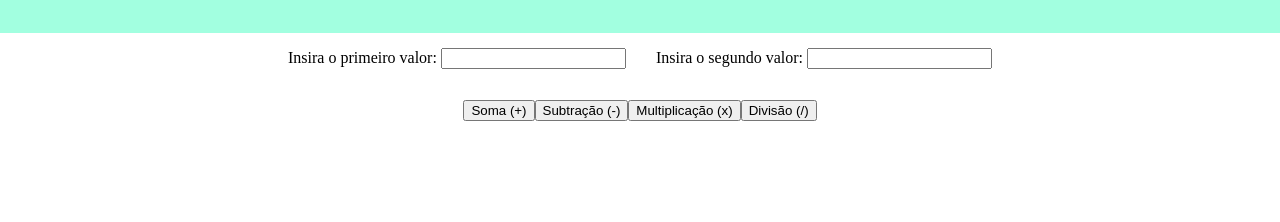
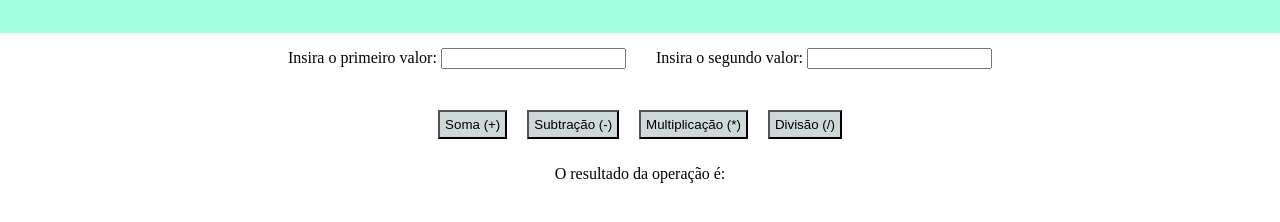
Before and after one commit to Laraguzman08/Calculdora, a plain HTML site: page index.html in a window 1280 px wide. Shown: the part 122-344 px from the top of the page. Drawn offline with Linux system fonts and the light colour scheme.

Commit message:
add - html e style (final)

```diff
--- a/index.html
+++ b/index.html
@@ -21,13 +21,17 @@
             <input type="number" id="valor2" required>
         </div>
     </form>
-
     <div class="flex">
         <button class="botao" onclick=""> Soma (+) </button>
         <button class="botao" onclick=""> Subtração (-) </button>
-        <button class="botao" onclick=""> Multiplicação (x) </button>
+        <button class="botao" onclick=""> Multiplicação (*) </button>
         <button class="botao" onclick=""> Divisão (/) </button>
     </div>
+    <div class="flex">
+        <p id="result"> O resultado da operação é: </p>
+    </div>
+
+    <script src="calculadora.js"></script>
 
 </body>
 </html>
--- a/style.css
+++ b/style.css
@@ -12,11 +12,17 @@ body {
 
 }
 
-.ajuste {
-    padding: 15px;
+.botao {
+    background-color: hsl(180, 10%, 83%);
+    margin: 10px;
+    padding: 5px;
 }
 
 .flex {
     display:flex;
     justify-content: center;
 }
+
+.ajuste {
+    padding: 15px;
+}
```
